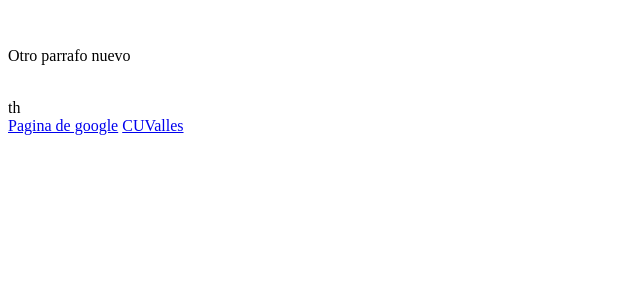
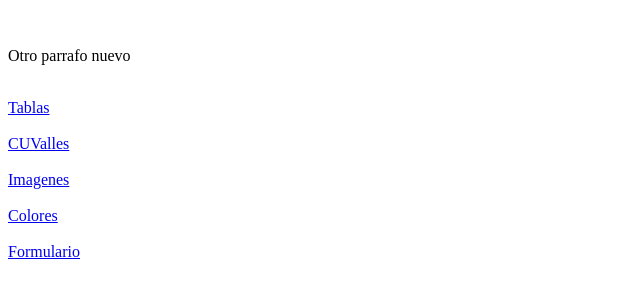
Before and after one commit to Cesar14GR/Modulo1, a plain HTML site: page index.html in a window 1280 px wide. Shown: the part 101-396 px from the top of the page, without its empty margins (0-640 px from the left). Drawn offline with Linux system fonts and the light colour scheme.

Commit message:
Agregando enlaces

```diff
--- a/index.html
+++ b/index.html
@@ -17,10 +17,13 @@
     <br>
     <table>
         <tr>
-            th
+
         </tr>
     </table>
-    <a href="./tablas.html">Pagina de google</a>
-    <a href="http://www.web.valles.udg.mx/">CUValles</a>
+    <a href="./tablas.html">Tablas</a> <br><br>
+    <a href="http://www.web.valles.udg.mx/">CUValles</a> <br><br>
+    <a href="./acces/img/Imagenes.html">Imagenes</a> <br><br>
+    <a href="./colores.html">Colores</a> <br><br>
+    <a href="./acces/Formulario/formulario.html">Formulario</a>
 </body>
 </html>
```
Also changed, not shown: acces/Formulario/formulario.html (+9 -0 lines).
